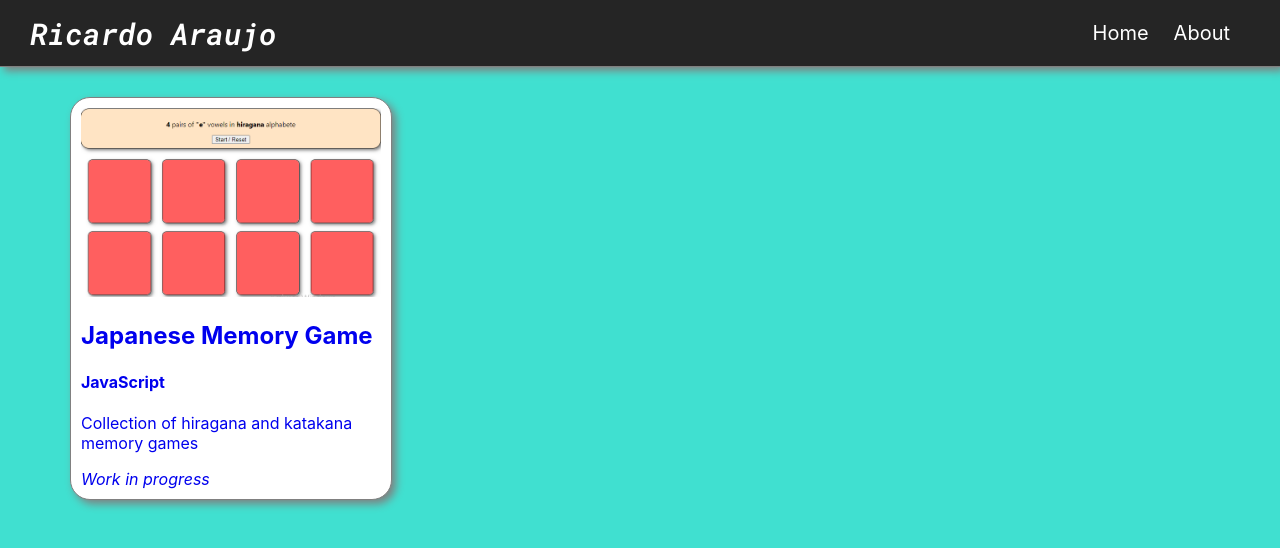
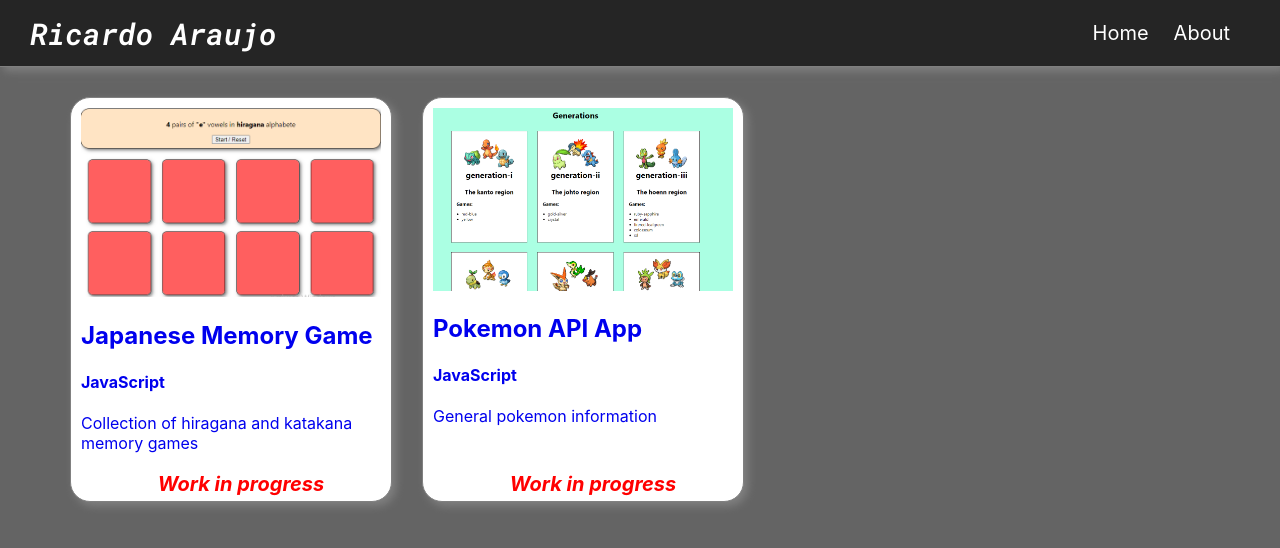
Before and after one commit to AwesomeRaicho/portfolio, a React (Create React App) app: page / in a window 1280 px wide. Shown: the top 548 px of the page. Built offline with nearby package versions, Linux system fonts and the light colour scheme.

Commit message:
add pokemon project

```diff
--- a/src/App.css
+++ b/src/App.css
@@ -3,7 +3,7 @@
 /* CEC3D6, 9FA0B3, 3D588A, 2E3957, 161D2E */
 
 body{
-  background-color: turquoise;
+  background-color: rgb(100, 100, 100);
   padding: 0px;
   margin: 0px;
 }
@@ -71,7 +71,7 @@ body{
 
 .home-container{
   display: flex;
-  align-items: center;
+  flex-wrap: wrap;
   max-width: 1200px;
   margin: auto;
 }
@@ -96,10 +96,25 @@ body{
   width: 300px;
   padding: 10px;
   background-color: white;
+  height: 100%;
+  position: relative;
 }
 
 .project-img{
   width: 100%;
+}
+
+.working-project{
+  display: flex;
+  position: absolute;
+  width: 100%;
+  bottom: 0px;
+  align-items: end;
+  justify-content: center;
+  padding-bottom: 5px;
+  font-size: 20px;
+  font-weight: 700;
+  color: red;
 }
 
 
--- a/src/components/pages/project-link.jsx
+++ b/src/components/pages/project-link.jsx
@@ -12,7 +12,9 @@ const ProjectLink = (item) => {
                 <h2>{name}</h2>
                 <h4>{lenguage}</h4>
                 <p>{description}</p>
-                {wip && <i>Work in progress</i>  }
+                <div className='working-project'>
+                    {wip && <i >Work in progress</i>  }
+                </div>
 
             </div>
         </Link>
--- a/src/project-data.js
+++ b/src/project-data.js
@@ -7,6 +7,14 @@ const Projects = [
         img: 'images/memory-game.PNG',
         url: 'https://hiragana-katakana-games.netlify.app/'
     },
+    {
+        name: 'Pokemon API App',
+        lenguage: 'JavaScript',
+        wip: true,
+        description: 'General pokemon information',
+        img: 'images/pokemon-api-screen.PNG',
+        url: 'https://awesomeraicho-pokemon-app.netlify.app/'
+    },
 ]
 
 
```
Also changed, not shown: public/images/pokemon-api-screen.PNG (added).
